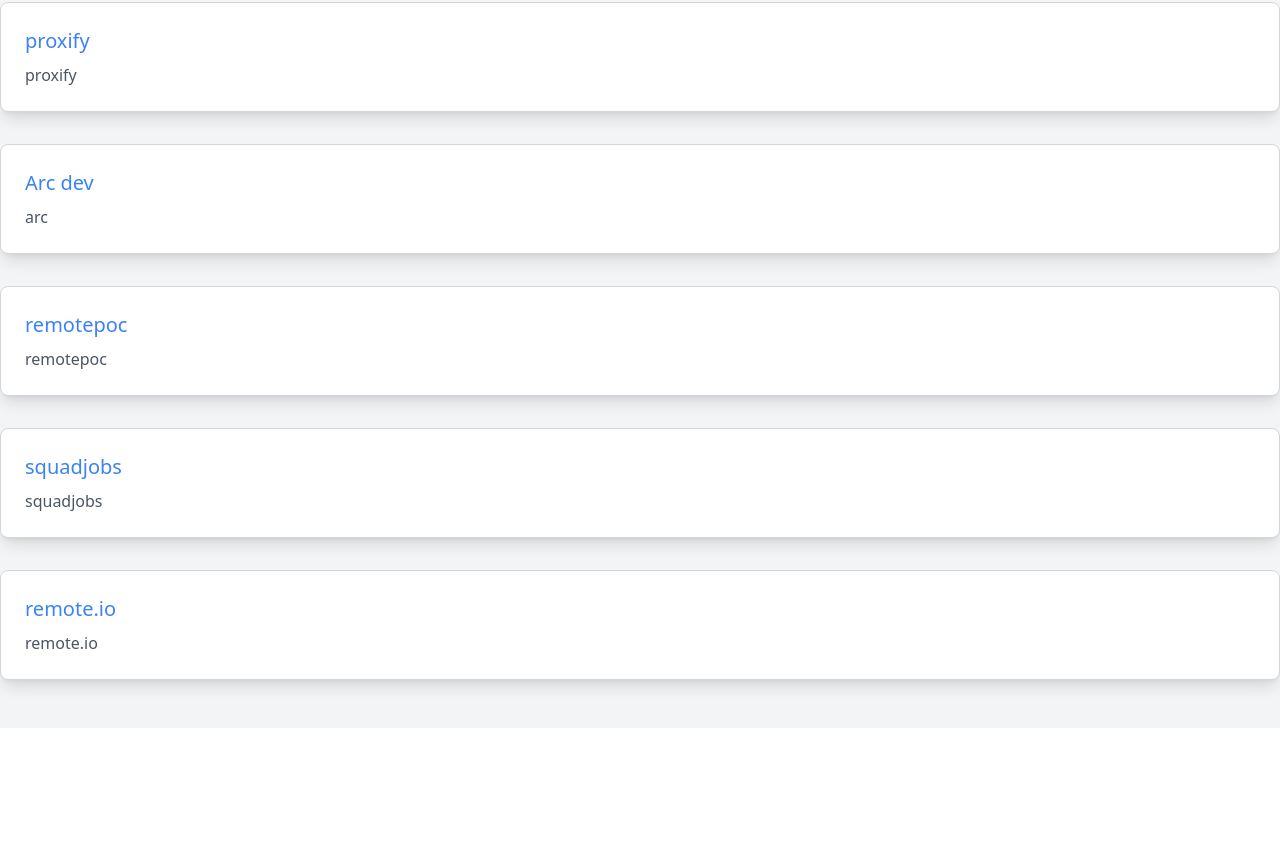
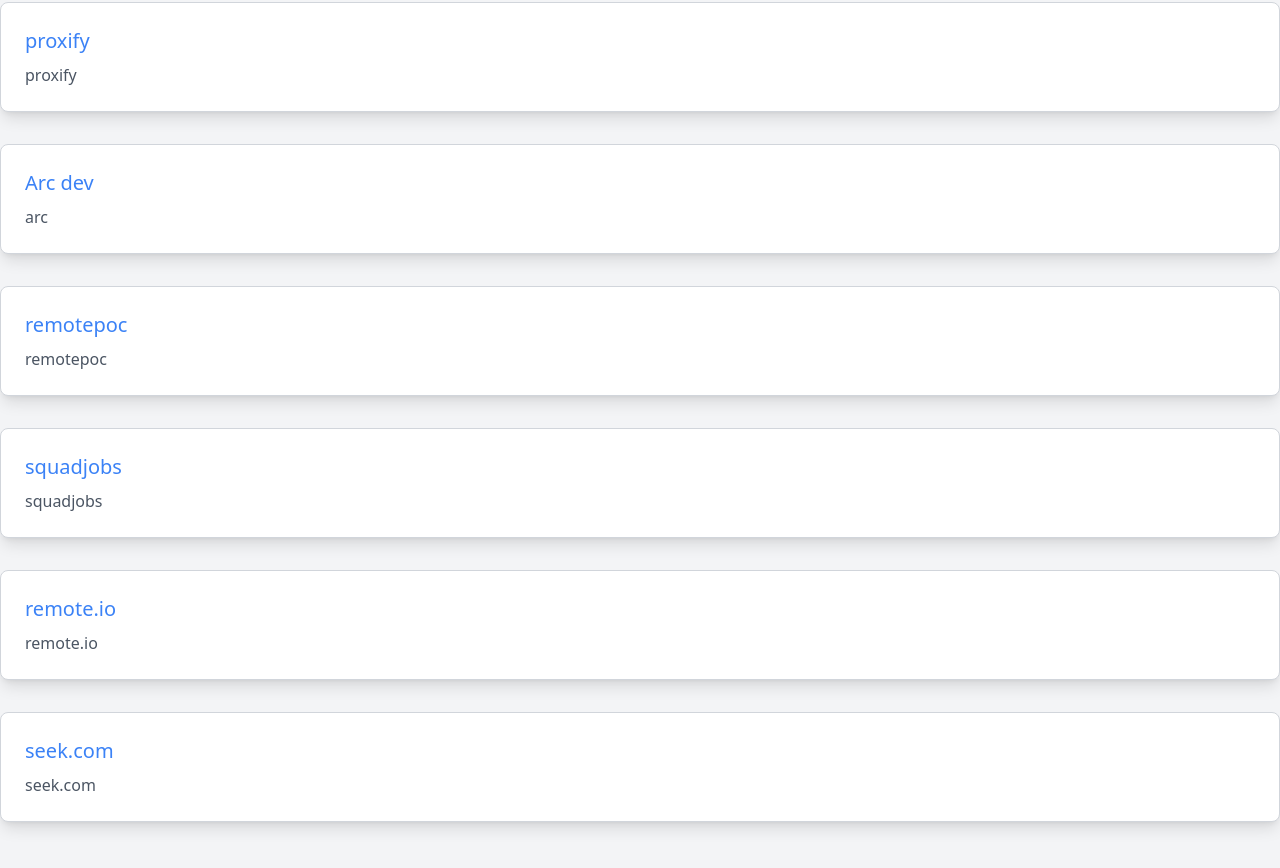
Before and after one commit to iam-frankqiu/remote-link, a Next.js app: page / in a window 1280 px wide. Shown: the part 4836-5704 px from the top of the page. Before the commit the page ends 5564 px from the top, so only its background shows below. Built offline with nearby package versions, Linux system fonts and the light colour scheme.

Commit message:
feat: add seek.com.au

```diff
--- a/pages/index.tsx
+++ b/pages/index.tsx
@@ -193,6 +193,11 @@
       description: "remote.io",
       url: "https://www.remote.io/remote-jobs-to-work-from-home?s=anywhere",
     },
+    {
+      name: "seek.com",
+      description: "seek.com",
+      url: "https://www.seek.com.au",
+    },
   ];
 
   return (
```
